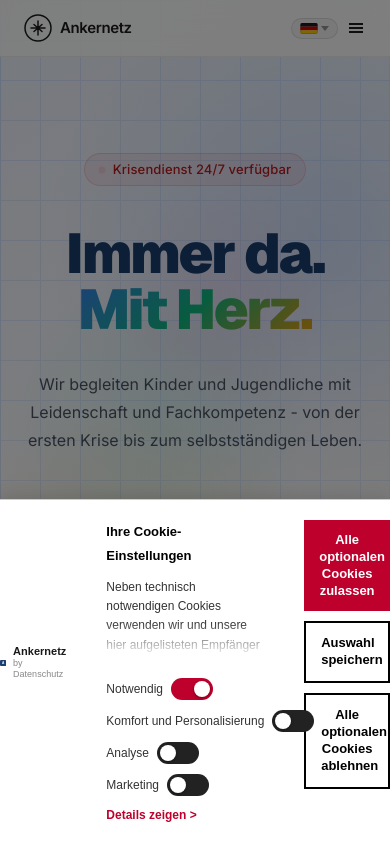
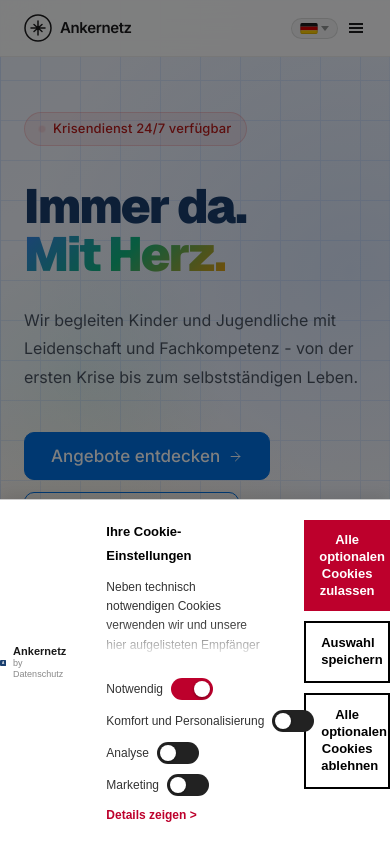
Before and after one commit to ankernetz/ankernetz, a Next.js app: page / in a window 390 px wide. Shown: the top 843 px of the page. Built offline with nearby package versions, Linux system fonts and the light colour scheme.

Commit message:
Hero: Schiff-Anker-Illustration + 2-Spalten-Layout

```diff
--- /dev/null
+++ b/app/components/ShipAnchorIllustration.tsx
@@ -0,0 +1,156 @@
+import type { CSSProperties } from "react";
+
+export function ShipAnchorIllustration({ className, style }: { className?: string; style?: CSSProperties }) {
+  return (
+    <svg
+      viewBox="0 0 480 290"
+      fill="none"
+      xmlns="http://www.w3.org/2000/svg"
+      className={className}
+      style={style}
+      aria-hidden="true"
+    >
+      <defs>
+        <linearGradient id="sai-hull" x1="0" y1="0" x2="0" y2="1" gradientUnits="objectBoundingBox">
+          <stop offset="0%" stopColor="#2563eb" />
+          <stop offset="100%" stopColor="#1e3a8a" />
+        </linearGradient>
+        <linearGradient id="sai-cabin" x1="0" y1="0" x2="0" y2="1" gradientUnits="objectBoundingBox">
+          <stop offset="0%" stopColor="#3270e8" />
+          <stop offset="100%" stopColor="#1e40af" />
+        </linearGradient>
+        <linearGradient id="sai-water" x1="0" y1="0" x2="0" y2="1" gradientUnits="objectBoundingBox">
+          <stop offset="0%" stopColor="#BAE6FD" />
+          <stop offset="100%" stopColor="#7DD3FC" />
+        </linearGradient>
+        <linearGradient id="sai-waterdeep" x1="0" y1="0" x2="0" y2="1" gradientUnits="objectBoundingBox">
+          <stop offset="0%" stopColor="#93C5FD" stopOpacity="0.7" />
+          <stop offset="100%" stopColor="#38BDF8" stopOpacity="0.5" />
+        </linearGradient>
+      </defs>
+
+      {/* ── Water ─────────────────────────────────── */}
+      <path
+        d="M0 178 Q60 168 120 178 Q180 188 240 178 Q300 168 360 178 Q420 188 480 178 L480 290 L0 290 Z"
+        fill="url(#sai-water)"
+      />
+      <path
+        d="M0 192 Q80 184 160 192 Q240 200 320 192 Q400 184 480 192 L480 290 L0 290 Z"
+        fill="url(#sai-waterdeep)"
+      />
+      {/* wave lines */}
+      <path d="M0 185 Q80 177 160 185 Q240 193 320 185 Q400 177 480 185" stroke="white" strokeWidth="1.5" opacity="0.5" />
+      <path d="M0 200 Q100 193 200 200 Q300 207 400 200 Q440 197 480 200" stroke="white" strokeWidth="1" opacity="0.3" />
+      <path d="M40 212 Q140 206 240 212 Q340 218 440 212" stroke="white" strokeWidth="1" opacity="0.2" />
+
+      {/* ── Hull ───────────────────────────────────── */}
+      <path d="M82 152 L438 152 L455 178 L64 178 Z" fill="url(#sai-hull)" />
+      {/* lower dark belt */}
+      <path d="M66 170 L453 170 L455 178 L64 178 Z" fill="#1e3a8a" />
+      {/* waterline accent */}
+      <line x1="65" y1="176" x2="454" y2="176" stroke="#60A5FA" strokeWidth="1" opacity="0.4" />
+      {/* deck line */}
+      <line x1="82" y1="152" x2="438" y2="152" stroke="#93C5FD" strokeWidth="0.8" opacity="0.35" />
+
+      {/* ── Main cabin ─────────────────────────────── */}
+      <rect x="112" y="110" width="318" height="42" rx="3" fill="url(#sai-cabin)" />
+      {/* cabin windows */}
+      <rect x="136" y="120" width="26" height="18" rx="2.5" fill="#BFDBFE" opacity="0.88" />
+      <rect x="172" y="120" width="26" height="18" rx="2.5" fill="#BFDBFE" opacity="0.88" />
+      <rect x="280" y="120" width="26" height="18" rx="2.5" fill="#BFDBFE" opacity="0.88" />
+      <rect x="316" y="120" width="26" height="18" rx="2.5" fill="#BFDBFE" opacity="0.88" />
+      <rect x="352" y="120" width="26" height="18" rx="2.5" fill="#BFDBFE" opacity="0.88" />
+      <rect x="388" y="120" width="26" height="18" rx="2.5" fill="#BFDBFE" opacity="0.88" />
+
+      {/* ── Bridge / wheelhouse ────────────────────── */}
+      <rect x="215" y="72" width="152" height="40" rx="3" fill="#1e40af" />
+      <rect x="225" y="82" width="26" height="20" rx="2.5" fill="#BAE6FD" opacity="0.92" />
+      <rect x="261" y="82" width="26" height="20" rx="2.5" fill="#BAE6FD" opacity="0.92" />
+      <rect x="297" y="82" width="26" height="20" rx="2.5" fill="#BAE6FD" opacity="0.92" />
+      {/* bridge roof line */}
+      <line x1="215" y1="72" x2="367" y2="72" stroke="#60A5FA" strokeWidth="0.8" opacity="0.35" />
+
+      {/* ── Funnel ─────────────────────────────────── */}
+      <rect x="130" y="76" width="30" height="76" rx="4" fill="#374151" />
+      <ellipse cx="145" cy="74" rx="17" ry="6" fill="#4B5563" />
+      {/* funnel stripe */}
+      <rect x="130" y="76" width="30" height="13" rx="0" fill="#3B82F6" opacity="0.55" />
+
+      {/* ── Smoke ──────────────────────────────────── */}
+      <circle cx="140" cy="59" r="10" fill="rgba(209,213,219,0.42)" />
+      <circle cx="148" cy="44" r="13" fill="rgba(209,213,219,0.28)" />
+      <circle cx="139" cy="30" r="15" fill="rgba(209,213,219,0.16)" />
+      <circle cx="150" cy="16" r="11" fill="rgba(209,213,219,0.08)" />
+
+      {/* ── Mast ───────────────────────────────────── */}
+      <line x1="296" y1="14" x2="296" y2="74" stroke="#1e3a8a" strokeWidth="3" strokeLinecap="round" />
+      <line x1="276" y1="26" x2="316" y2="26" stroke="#1e3a8a" strokeWidth="2" strokeLinecap="round" />
+      <line x1="296" y1="14" x2="296" y2="8" stroke="#4B5563" strokeWidth="1.5" />
+
+      {/* ── Flag ───────────────────────────────────── */}
+      <path d="M296 14 L324 22 L296 30 Z" fill="#3B82F6" />
+      <path d="M296 18 Q310 21 296 24" stroke="#93C5FD" strokeWidth="1" fill="none" opacity="0.6" />
+
+      {/* ── Bow wave ───────────────────────────────── */}
+      <path d="M66 174 Q48 170 32 175 Q18 180 8 178" stroke="white" strokeWidth="2" fill="none" strokeLinecap="round" opacity="0.8" />
+      <path d="M66 177 Q42 175 22 181" stroke="white" strokeWidth="1" fill="none" strokeLinecap="round" opacity="0.4" />
+
+      {/* ── Anchor chain ───────────────────────────── */}
+      <path
+        d="M70 164 C 50 170 34 182 28 204 C 22 224 24 244 26 260"
+        stroke="#9CA3AF"
+        strokeWidth="3"
+        strokeLinecap="round"
+        strokeDasharray="8 5"
+      />
+
+      {/* ── Anchor ─────────────────────────────────── */}
+      <g transform="translate(26, 258) rotate(-14)">
+        {/* speed / motion lines (trailing upper-right) */}
+        <line x1="16" y1="-40" x2="32" y2="-52" stroke="#F59E0B" strokeWidth="2.5" strokeLinecap="round" opacity="0.9" />
+        <line x1="20" y1="-24" x2="38" y2="-26" stroke="#F59E0B" strokeWidth="2" strokeLinecap="round" opacity="0.7" />
+        <line x1="18" y1="-8"  x2="36" y2="-4"  stroke="#F59E0B" strokeWidth="1.5" strokeLinecap="round" opacity="0.45" />
+
+        {/* ring / shackle */}
+        <circle cx="0" cy="-34" r="11" stroke="#374151" strokeWidth="3.5" fill="none" />
+        <line x1="-8" y1="-34" x2="8" y2="-34" stroke="#4B5563" strokeWidth="2.5" />
+
+        {/* shank */}
+        <line x1="0" y1="-23" x2="0" y2="15" stroke="#374151" strokeWidth="4.5" strokeLinecap="round" />
+
+        {/* stock */}
+        <line x1="-21" y1="-10" x2="21" y2="-10" stroke="#374151" strokeWidth="4" strokeLinecap="round" />
+        <circle cx="-21" cy="-10" r="4" fill="#374151" />
+        <circle cx="21"  cy="-10" r="4" fill="#374151" />
+
+        {/* crown */}
+        <circle cx="0" cy="16" r="4.5" fill="#374151" />
+
+        {/* left arm + fluke */}
+        <path d="M0 14 L-20 29" stroke="#374151" strokeWidth="4" strokeLinecap="round" />
+        <path d="M0 14 L-20 29 Q-30 26 -27 15 Q-16 8 0 14 Z" fill="#374151" />
+
+        {/* right arm + fluke */}
+        <path d="M0 14 L20 29" stroke="#374151" strokeWidth="4" strokeLinecap="round" />
+        <path d="M0 14 L20 29 Q30 26 27 15 Q16 8 0 14 Z" fill="#374151" />
+      </g>
+
+      {/* ── Splash ─────────────────────────────────── */}
+      <path
+        d="M36 179 Q40 168 44 177 Q46 167 50 177 Q52 167 56 177 Q58 167 64 179"
+        stroke="#60A5FA"
+        strokeWidth="2"
+        fill="none"
+        strokeLinecap="round"
+      />
+      <path d="M30 182 Q22 172 18 177" stroke="#93C5FD" strokeWidth="1.5" fill="none" strokeLinecap="round" />
+      <path d="M68 182 Q76 172 80 177" stroke="#93C5FD" strokeWidth="1.5" fill="none" strokeLinecap="round" />
+      <circle cx="34" cy="176" r="2.5" fill="#BAE6FD" />
+      <circle cx="66" cy="175" r="2" fill="#BAE6FD" />
+      <circle cx="22" cy="179" r="1.5" fill="#BAE6FD" />
+
+      {/* ── Wake (stern) ───────────────────────────── */}
+      <path d="M454 175 Q468 170 478 175" stroke="white" strokeWidth="1.5" fill="none" strokeLinecap="round" opacity="0.5" />
+    </svg>
+  );
+}
--- a/app/page.tsx
+++ b/app/page.tsx
@@ -8,6 +8,7 @@ import {
 } from "lucide-react";
 import { AnimatedGridPattern } from "./components/AnimatedGridPattern";
 import { BlurFade } from "./components/BlurFade";
+import { ShipAnchorIllustration } from "./components/ShipAnchorIllustration";
 import { useLang } from "./contexts/LanguageContext";
 import { tr } from "./i18n/translations";
 
@@ -45,14 +46,13 @@ export default function HomePage() {
 
       {/* ═══ HERO ═══ */}
       <section
-        className="relative min-h-screen flex items-center justify-center text-center overflow-hidden"
-        style={{ background: "linear-gradient(155deg, #eef4ff 0%, #fafbff 45%, #fff8ee 100%)" }}
+        className="relative overflow-hidden"
+        style={{ background: "linear-gradient(155deg, #eef4ff 0%, #fafbff 50%, #fff8ee 100%)", minHeight: "100vh", display: "flex", alignItems: "center" }}
       >
-        {/* Colorful orbs */}
-        <div className="absolute pointer-events-none" style={{ top: "-60px", left: "5%", width: "600px", height: "600px", borderRadius: "50%", background: "radial-gradient(circle, rgba(59,130,246,0.18) 0%, transparent 65%)" }} />
-        <div className="absolute pointer-events-none" style={{ bottom: "-40px", right: "5%", width: "500px", height: "500px", borderRadius: "50%", background: "radial-gradient(circle, rgba(245,158,11,0.16) 0%, transparent 65%)" }} />
-        <div className="absolute pointer-events-none" style={{ top: "30%", right: "15%", width: "350px", height: "350px", borderRadius: "50%", background: "radial-gradient(circle, rgba(16,185,129,0.1) 0%, transparent 65%)" }} />
-        <div className="absolute pointer-events-none" style={{ top: "20%", left: "25%", width: "250px", height: "250px", borderRadius: "50%", background: "radial-gradient(circle, rgba(236,72,153,0.08) 0%, transparent 65%)" }} />
+        {/* Orbs */}
+        <div className="absolute pointer-events-none" style={{ top: "-80px", left: "0%", width: "700px", height: "700px", borderRadius: "50%", background: "radial-gradient(circle, rgba(59,130,246,0.15) 0%, transparent 65%)" }} />
+        <div className="absolute pointer-events-none" style={{ bottom: "-60px", right: "0%", width: "600px", height: "600px", borderRadius: "50%", background: "radial-gradient(circle, rgba(245,158,11,0.14) 0%, transparent 65%)" }} />
+        <div className="absolute pointer-events-none" style={{ top: "25%", right: "38%", width: "320px", height: "320px", borderRadius: "50%", background: "radial-gradient(circle, rgba(16,185,129,0.08) 0%, transparent 65%)" }} />
 
         <AnimatedGridPattern
           numSquares={30}
@@ -62,13 +62,16 @@ export default function HomePage() {
           className="z-0"
         />
 
-        <div className="relative z-10 w-full" style={{ maxWidth: "820px", margin: "0 auto", padding: "0 1.5rem" }}>
+        <div className="relative z-10 w-full" style={{ maxWidth: "1280px", margin: "0 auto", padding: "7rem 1.5rem 5rem" }}>
+          <div className="grid grid-cols-1 lg:grid-cols-2 items-center" style={{ gap: "3rem" }}>
 
+            {/* ── Left: text ── */}
+            <div>
               {/* Badge */}
               <div className="fade-in-up" style={{
                 display: "inline-flex", alignItems: "center", gap: "0.5rem",
                 background: "rgba(239,68,68,0.08)", border: "1px solid rgba(239,68,68,0.2)",
-            borderRadius: "100px", padding: "0.375rem 0.875rem", marginBottom: "2.5rem",
+                borderRadius: "100px", padding: "0.375rem 0.875rem", marginBottom: "2.25rem",
               }}>
                 <span style={{ width: "6px", height: "6px", borderRadius: "50%", background: "#ef4444", flexShrink: 0, animation: "pulse 2s infinite" }} />
                 <span style={{ fontSize: "0.8125rem", fontWeight: 500, color: "#b91c1c", letterSpacing: "0.01em" }}>{T.hero.badge}</span>
@@ -76,12 +79,12 @@ export default function HomePage() {
 
               {/* Headline */}
               <h1 className="fade-in-up delay-1" style={{
-            fontSize: "clamp(3.5rem,10vw,7rem)",
+                fontSize: "clamp(3rem,7vw,5.5rem)",
                 fontWeight: 900,
                 letterSpacing: "-0.04em",
                 lineHeight: 1.0,
                 color: "#1a3f6f",
-            marginBottom: "2rem",
+                marginBottom: "1.75rem",
               }}>
                 {T.hero.h1line1}
                 <br />
@@ -97,20 +100,18 @@ export default function HomePage() {
 
               {/* Sub */}
               <p className="fade-in-up delay-2" style={{
-            fontSize: "clamp(1rem,2vw,1.1875rem)",
+                fontSize: "clamp(1rem,1.8vw,1.125rem)",
                 color: "#4B5563",
                 fontWeight: 400,
-            lineHeight: 1.75,
-            marginBottom: "3rem",
-            maxWidth: "560px",
-            marginLeft: "auto",
-            marginRight: "auto",
+                lineHeight: 1.8,
+                marginBottom: "2.5rem",
+                maxWidth: "480px",
               }}>
                 {T.hero.sub1}
               </p>
 
               {/* CTAs */}
-          <div className="fade-in-up delay-3" style={{ display: "flex", flexWrap: "wrap", alignItems: "center", justifyContent: "center", gap: "0.75rem", marginBottom: "5rem" }}>
+              <div className="fade-in-up delay-3" style={{ display: "flex", flexWrap: "wrap", alignItems: "center", gap: "0.75rem" }}>
                 <a href="#angebote" className="btn btn-primary btn-lg group">
                   {T.hero.cta1}
                   <ArrowRight size={15} strokeWidth={1.5} className="group-hover:translate-x-0.5 transition-transform" />
@@ -119,14 +120,21 @@ export default function HomePage() {
                   {T.hero.cta2}
                 </Link>
               </div>
+            </div>
+
+            {/* ── Right: ship illustration ── */}
+            <div className="fade-in-up delay-2 flex justify-center items-center">
+              <ShipAnchorIllustration
+                className="w-full"
+                style={{ maxWidth: "560px", filter: "drop-shadow(0 20px 40px rgba(37,99,235,0.18))" }}
+              />
+            </div>
 
           </div>
+        </div>
 
-        <div className="absolute bottom-0 left-0 right-0 h-24 pointer-events-none"
+        <div className="absolute bottom-0 left-0 right-0 h-20 pointer-events-none"
           style={{ background: "linear-gradient(to bottom, transparent, #fafbff)" }} />
-        <div className="scroll-pulse absolute bottom-6 left-1/2 -translate-x-1/2 z-10">
-          <div className="w-px h-8" style={{ background: "rgba(15,23,42,0.15)" }} />
-        </div>
       </section>
 
       {/* ═══ MANIFESTO STRIP ═══ */}
```
Lines whose indentation alone changed are shown as unchanged.
